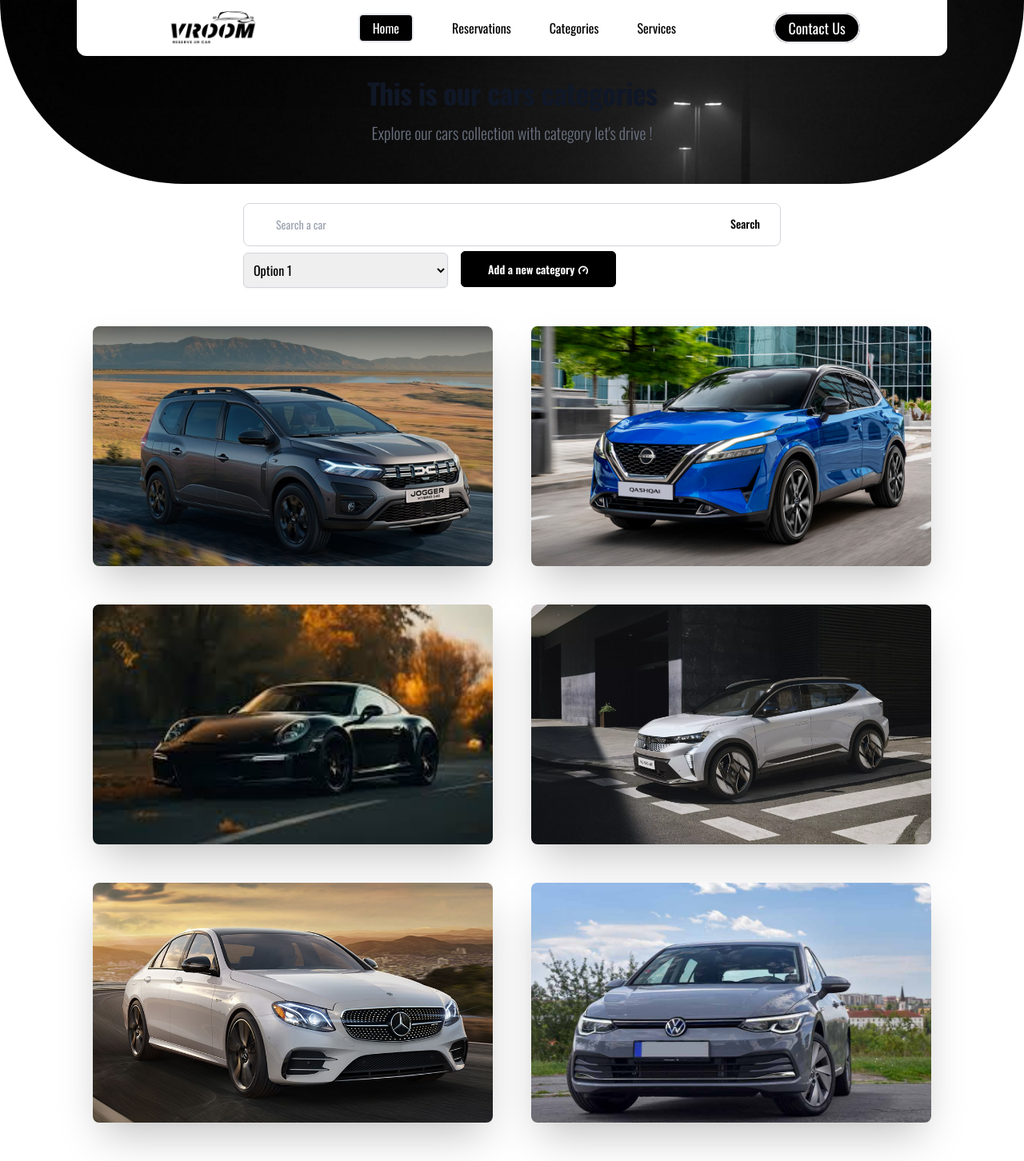
After one commit to BensaltanaHoussam/VROOM, a PHP site: page /Dashboard/page/categories.php in a window 1280 px wide. The commit adds this page. Shown: the whole page at 80% size. Run offline with PHP 8.4, Linux system fonts and the light colour scheme; some libraries are stand-ins or nearby versions.

```diff
--- /dev/null
+++ b/Dashboard/page/categories.php
@@ -0,0 +1,348 @@
+<!DOCTYPE html>
+<html lang="fr">
+
+<head>
+    <meta charset="UTF-8">
+    <meta name="viewport" content="width=device-width, initial-scale=1.0">
+    <title>Vroom</title>
+    <link rel="stylesheet" href="../../public/css/style.css">
+    <script src="https://cdn.tailwindcss.com"></script>
+    <link href="https://cdn.jsdelivr.net/npm/remixicon@4.5.0/fonts/remixicon.css" rel="stylesheet" />
+    <link rel="preconnect" href="https://fonts.googleapis.com">
+    <link rel="preconnect" href="https://fonts.gstatic.com" crossorigin>
+    <link href="https://fonts.googleapis.com/css2?family=Oswald:wght@200..700&family=Outfit:wght@100..900&display=swap"
+        rel="stylesheet">
+    <link href="https://cdn.jsdelivr.net/npm/remixicon@4.5.0/fonts/remixicon.css" rel="stylesheet" />
+
+</head>
+
+<body>
+    <!-- FIRST SECTION -->
+    <section class="landingPage h-[230px] flex flex-col items-center rounded-b-full">
+        <div
+            class="flex fixed z-40 rounded-b-xl w-[85%]  justify-around gap-24 items-center py-3  md:px-24 bg-white shadow-2xl">
+            <a href="./home.php"><img class="w-[120px]" src="../../public/img/logo.png" alt="logo"></a>
+            <div class="flex gap-12 items-center">
+                <a class=" bg-black text-white border-2 hover:bg-white hover:border-2 hover:text-black py-1 px-4 rounded-md transform duration-300"
+                    href="./home.php">Home</a>
+                <a href="./historique.php">Reservations</a>
+                <a href="./categories.php">Categories</a>
+                <a href="./categories.php">Services</a>
+            </div>
+            <div>
+                <a href="#"
+                    class="text-white text-lg bg-black border-2 rounded-3xl py-1 px-4 hover:text-black hover:bg-white hover:border-black transform duration-300  ">Contact
+                    Us</a>
+            </div>
+        </div>
+
+        <div class=" bg-center gap-12 bg-cover   h-[100vh]  lg:pt-0 mt-24">
+
+            <div class="mx-auto max-w-screen-sm text-center">
+                <h2 class="mb-4 text-4xl tracking-tight font-extrabold text-gray-900 dark:text-white">This is our cars
+                    categories</h2>
+                <p class="font-light text-gray-500 lg:mb-16 sm:text-xl dark:text-gray-200">Explore our cars collection
+                    with category let's drive !</p>
+            </div>
+
+
+
+
+        </div>
+
+    </section>
+
+
+    <section>
+        <div class="max-w-2xl mx-auto">
+
+            <form>
+                <label for="default-search" class="mb-2 text-sm font-medium text-white">Search</label>
+                <div class="relative">
+                    <div class="flex absolute inset-y-0 left-0 items-center pl-3 pointer-events-none">
+                        <svg class="w-5 h-5 text-white dark:text-white" fill="none" stroke="currentColor"
+                            viewBox="0 0 24 24" xmlns="http://www.w3.org/2000/svg">
+                            <path stroke-linecap="round" stroke-linejoin="round" stroke-width="2"
+                                d="M21 21l-6-6m2-5a7 7 0 11-14 0 7 7 0 0114 0z"></path>
+                        </svg>
+                    </div>
+                    <input type="search" id="default-search"
+                        class="block p-4 pl-10 w-full text-sm text-gray-900 bg-white rounded-lg border border-gray-300 focus:ring-black focus:border-black dark:bg-black dark:border-gray-600 dark:placeholder-gray-400 dark:text-white dark:focus:ring-black dark:focus:border-black"
+                        placeholder="Search a car " required>
+                    <button type="submit"
+                        class="text-black absolute right-2.5 bottom-2.5 bg-white font-medium rounded-lg text-sm px-4 py-2 ">Search</button>
+                </div>
+            </form>
+            <div class="flex gap-4">
+                <div class="w-64 ">
+                    <label for="options" class="block text-gray-700 text-sm font-semibold mb-2"></label>
+                    <select id="options"
+                        class="block w-full p-2 border border-gray-300 rounded-md shadow-sm focus:ring-indigo-500 focus:border-indigo-500">
+                        <option value="option1">Option 1</option>
+                        <option value="option2">Option 2</option>
+                        <option value="option3">Option 3</option>
+                        <option value="option4">Option 4</option>
+                    </select>
+                </div>
+
+                <div class="mt-4 ">
+                    <a href="#"onclick="openAddModal()"
+                        class="rounded-md text-white bg-black px-8 py-2.5 text-sm font-semibold  shadow-sm hover:text-black hover:bg-white border-2 border-black focus-visible:outline focus-visible:outline-2 focus-visible:outline-offset-2 focus-visible:outline-white transform duration-300">Add
+                        a new category <i class="ri-speed-up-fill"></i></a>
+                </div>
+
+            </div>
+
+
+        </div>
+        <div class="flex flex-wrap gap-12 px-4 justify-center py-12">
+            <!-- Image 1 -->
+            <div class="relative group w-[500px] shadow-2xl h-[300px] bg-cover bg-center rounded-lg hover:scale-90 duration-300 hover:cursor-pointer"
+                style="background-image: url('../../public/img/dac.jpg');">
+                <div
+                    class="absolute inset-0 rounded-lg bg-black bg-opacity-50 text-white flex opacity-0 group-hover:opacity-100 transition-opacity duration-300">
+                    <div class=" p-8">
+                        <h3 class="text-2xl font-semibold">Dacia Car Model</h3>
+                        <p class="mt-2 font-light">The Dacia is known for its affordability, reliability, and
+                            efficiency. Perfect
+                            for those looking for a budget-friendly car without compromising on essential features.</p>
+                        <ul class="pb-4 text-sm">
+                            <li><strong>Engine:</strong> 1.0L 3-cylinder engine</li>
+                            <li><strong>Fuel Economy:</strong> 55 MPG</li>
+                            <li><strong>Price:</strong> Starting at $15,000</li>
+                            <li><strong>Features:</strong> Air Conditioning, Bluetooth, Touchscreen, and more!</li>
+                        </ul>
+                        <a href="./historique.php"
+                            class="rounded-md self-end  text-black bg-white px-8 py-1 text-xs font-semibold  shadow-sm hover:text-white hover:bg-black border-2 border-white focus-visible:outline focus-visible:outline-2 focus-visible:outline-offset-2 focus-visible:outline-white transform duration-300">Reserve
+                            now <i class="ri-speed-up-fill"></i></a>
+
+                    </div>
+                </div>
+            </div>
+
+
+            <!-- Image 2 -->
+            <div class="relative group w-[500px] shadow-2xl h-[300px] bg-cover bg-center rounded-lg hover:scale-90 duration-300 hover:cursor-pointer"
+                style="background-image: url('../../public/img/nis.jpg');">
+                <div
+                    class="absolute inset-0 rounded-lg bg-black bg-opacity-50 text-white flex opacity-0 group-hover:opacity-100 transition-opacity duration-300">
+                    <div class="p-8">
+                        <h3 class="text-2xl font-semibold">Nissan Car Model</h3>
+                        <p class="mt-2 font-light">The Nissan car combines sleek design with advanced technology,
+                            offering a smooth ride with modern features. A great choice for those seeking both luxury
+                            and practicality.</p>
+                        <ul class="text-sm pb-4">
+                            <li><strong>Engine:</strong> 1.6L 4-cylinder engine</li>
+                            <li><strong>Fuel Economy:</strong> 45 MPG</li>
+                            <li><strong>Price:</strong> Starting at $22,000</li>
+                            <li><strong>Features:</strong> Advanced Safety Features, Apple CarPlay, Heated Seats, and
+                                more!</li>
+                        </ul>
+                        <a href="#"
+                            class="rounded-md self-end text-black bg-white px-8 py-1 text-xs font-semibold shadow-sm hover:text-white hover:bg-black border-2 border-white focus-visible:outline focus-visible:outline-2 focus-visible:outline-offset-2 focus-visible:outline-white transform duration-300">
+                            Reserve now <i class="ri-speed-up-fill"></i>
+                        </a>
+                    </div>
+                </div>
+
+            </div>
+
+            <!-- Image 3 -->
+            <div class="relative group w-[500px] shadow-2xl h-[300px] bg-cover bg-center rounded-lg hover:scale-90 duration-300 hover:cursor-pointer"
+                style="background-image: url('../../public/img/porch.jpg');">
+                <div
+                    class="absolute inset-0 rounded-lg bg-black bg-opacity-50 text-white flex opacity-0 group-hover:opacity-100 transition-opacity duration-300">
+                    <div class="p-8">
+                        <h3 class="text-2xl font-semibold">Nissan Car Model</h3>
+                        <p class="mt-2 font-light">The Nissan car combines sleek design with advanced technology,
+                            offering a smooth ride with modern features. A great choice for those seeking both luxury
+                            and practicality.</p>
+                        <ul class="text-sm pb-4">
+                            <li><strong>Engine:</strong> 1.6L 4-cylinder engine</li>
+                            <li><strong>Fuel Economy:</strong> 45 MPG</li>
+                            <li><strong>Price:</strong> Starting at $22,000</li>
+                            <li><strong>Features:</strong> Advanced Safety Features, Apple CarPlay, Heated Seats, and
+                                more!</li>
+                        </ul>
+                        <a href="#"
+                            class="rounded-md self-end text-black bg-white px-8 py-1 text-xs font-semibold shadow-sm hover:text-white hover:bg-black border-2 border-white focus-visible:outline focus-visible:outline-2 focus-visible:outline-offset-2 focus-visible:outline-white transform duration-300">
+                            Reserve now <i class="ri-speed-up-fill"></i>
+                        </a>
+                    </div>
+                </div>
+            </div>
+
+            <!-- Image 4 -->
+            <div class="relative group w-[500px] shadow-2xl h-[300px] bg-cover bg-center rounded-lg hover:scale-90 duration-300 hover:cursor-pointer"
+                style="background-image: url('../../public/img/rau.webp');">
+                <div
+                    class="absolute inset-0 rounded-lg bg-black bg-opacity-50 text-white flex opacity-0 group-hover:opacity-100 transition-opacity duration-300">
+                    <div class="p-8">
+                        <h3 class="text-2xl font-semibold">Nissan Car Model</h3>
+                        <p class="mt-2 font-light">The Nissan car combines sleek design with advanced technology,
+                            offering a smooth ride with modern features. A great choice for those seeking both luxury
+                            and practicality.</p>
+                        <ul class="text-sm pb-4">
+                            <li><strong>Engine:</strong> 1.6L 4-cylinder engine</li>
+                            <li><strong>Fuel Economy:</strong> 45 MPG</li>
+                            <li><strong>Price:</strong> Starting at $22,000</li>
+                            <li><strong>Features:</strong> Advanced Safety Features, Apple CarPlay, Heated Seats, and
+                                more!</li>
+                        </ul>
+                        <a href="#"
+                            class="rounded-md self-end text-black bg-white px-8 py-1 text-xs font-semibold shadow-sm hover:text-white hover:bg-black border-2 border-white focus-visible:outline focus-visible:outline-2 focus-visible:outline-offset-2 focus-visible:outline-white transform duration-300">
+                            Reserve now <i class="ri-speed-up-fill"></i>
+                        </a>
+                    </div>
+                </div>
+            </div>
+
+            <!-- Image 5 -->
+            <div class="relative group w-[500px] shadow-2xl h-[300px] bg-cover bg-center rounded-lg hover:scale-90 duration-300 hover:cursor-pointer"
+                style="background-image: url('../../public/img/mer.jpg');">
+                <div
+                    class="absolute inset-0 rounded-lg bg-black bg-opacity-50 text-white flex opacity-0 group-hover:opacity-100 transition-opacity duration-300">
+                    <div class="p-8">
+                        <h3 class="text-2xl font-semibold">Nissan Car Model</h3>
+                        <p class="mt-2 font-light">The Nissan car combines sleek design with advanced technology,
+                            offering a smooth ride with modern features. A great choice for those seeking both luxury
+                            and practicality.</p>
+                        <ul class="text-sm pb-4">
+                            <li><strong>Engine:</strong> 1.6L 4-cylinder engine</li>
+                            <li><strong>Fuel Economy:</strong> 45 MPG</li>
+                            <li><strong>Price:</strong> Starting at $22,000</li>
+                            <li><strong>Features:</strong> Advanced Safety Features, Apple CarPlay, Heated Seats, and
+                                more!</li>
+                        </ul>
+                        <a href="#"
+                            class="rounded-md self-end text-black bg-white px-8 py-1 text-xs font-semibold shadow-sm hover:text-white hover:bg-black border-2 border-white focus-visible:outline focus-visible:outline-2 focus-visible:outline-offset-2 focus-visible:outline-white transform duration-300">
+                            Reserve now <i class="ri-speed-up-fill"></i>
+                        </a>
+                    </div>
+                </div>
+            </div>
+
+            <!-- Image 6 -->
+            <div class="relative group w-[500px] shadow-2xl h-[300px] bg-cover bg-center rounded-lg hover:scale-90 duration-300 hover:cursor-pointer"
+                style="background-image: url('../../public/img/volz.jpg');">
+                <div
+                    class="absolute inset-0 rounded-lg bg-black bg-opacity-50 text-white flex opacity-0 group-hover:opacity-100 transition-opacity duration-300">
+                    <div class="p-8">
+                        <h3 class="text-2xl font-semibold">Nissan Car Model</h3>
+                        <p class="mt-2 font-light">The Nissan car combines sleek design with advanced technology,
+                            offering a smooth ride with modern features. A great choice for those seeking both luxury
+                            and practicality.</p>
+                        <ul class="text-sm pb-4">
+                            <li><strong>Engine:</strong> 1.6L 4-cylinder engine</li>
+                            <li><strong>Fuel Economy:</strong> 45 MPG</li>
+                            <li><strong>Price:</strong> Starting at $22,000</li>
+                            <li><strong>Features:</strong> Advanced Safety Features, Apple CarPlay, Heated Seats, and
+                                more!</li>
+                        </ul>
+                        <a href="#"
+                            class="rounded-md self-end text-black bg-white px-8 py-1 text-xs font-semibold shadow-sm hover:text-white hover:bg-black border-2 border-white focus-visible:outline focus-visible:outline-2 focus-visible:outline-offset-2 focus-visible:outline-white transform duration-300">
+                            Reserve now <i class="ri-speed-up-fill"></i>
+                        </a>
+                    </div>
+                </div>
+            </div>
+        </div>
+    </section>
+
+
+
+    <!-- Add Category Modal -->
+    <div id="addCategoryModal" class="fixed inset-0 bg-black bg-opacity-50 hidden items-center justify-center z-50">
+        <div class="bg-white rounded-xl max-w-md w-full mx-4 shadow-2xl">
+            <div class="p-6">
+                <div class="flex justify-between items-center mb-4">
+                    <h3 class="text-xl font-bold text-black">Ajouter une Catégorie</h3>
+                    <button onclick="closeAddModal()" class="text-gray-400 hover:text-white transition-colors"
+                        aria-label="Fermer">
+                        <i class="fas fa-times"></i>
+                    </button>
+                </div>
+                <form id="addCategoryForm" class="space-y-4" onsubmit="handleSubmit(event)"
+                    enctype="multipart/form-data">
+                    <div>
+                        <label for="categoryName" class="block text-sm font-medium text-gray-700 mb-2">category name </label>
+                        <input type="text" id="categoryName" name="categoryName" required
+                            class="w-full bg-gray-800 text-white rounded-lg px-4 py-2 focus:ring-2 focus:ring-purple-600 transition-all border border-gray-700"
+                            placeholder="enter the name of the category">
+                        <div class="text-red-500 text-xs mt-1 hidden" id="categoryNameError"></div>
+                    </div>
+
+                    <div>
+                        <label for="categoryDesc" class="block text-sm font-medium text-gray-700 mb-2">Description
+                            *</label>
+                        <textarea id="categoryDesc" name="categoryDesc" required
+                            class="w-full bg-gray-800 text-white rounded-lg px-4 py-2 focus:ring-2 focus:ring-purple-600 transition-all border border-gray-700"
+                            rows="3" placeholder="Write a description"></textarea>
+                        <div class="text-red-500 text-xs mt-1 hidden" id="categoryDescError"></div>
+                    </div>
+
+                    <div>
+                        <label for="categoryName" class="block text-sm font-medium text-gray-700 mb-2">category name </label>
+                        <input type="text" id="categoryName" name="categoryName" required
+                            class="w-full bg-gray-800 text-white rounded-lg px-4 py-2 focus:ring-2 focus:ring-purple-600 transition-all border border-gray-700"
+                            placeholder="enter the name of the category">
+                        <div class="text-red-500 text-xs mt-1 hidden" id="categoryNameError"></div>
+                    </div>
+
+
+                    <div class="flex justify-end space-x-3 pt-4">
+                        <button type="button" onclick="closeAddModal()"
+                            class="px-4 py-2 bg-white text-black border-black border-2 rounded-lg hover:bg-black hover:text-white transition-colors">
+                            Annuler
+                        </button>
+                        <button type="submit" id="submitBtn"
+                            class="px-4 py-2 bg-black text-white border-black border-2 rounded-lg hover:bg-white hover:text-black transition-colors">
+                            <span>Ajouter</span>
+                            <div id="loadingSpinner" class="hidden ml-2">
+                                <i class="fas fa-spinner fa-spin"></i>
+                            </div>
+                        </button>
+                    </div>
+                </form>
+            </div>
+        </div>
+    </div>
+
+
+    <script>
+
+        function openAddModal() {
+            document.getElementById('addCategoryModal').classList.remove('hidden');
+            document.getElementById('addCategoryModal').classList.add('flex');
+        }
+
+        function closeAddModal() {
+            const modal = document.getElementById('addCategoryModal');
+            modal.classList.add('hidden');
+            document.getElementById('addCategoryForm').reset();
+            document.getElementById('imagePreview').classList.add('hidden');
+        }
+
+
+    </script>
+
+
+
+
+
+
+
+
+
+
+
+
+
+
+
+
+
+
+
+
+</body>
```
Also changed, not shown: Dashboard/index.php (added, +280 -0 lines), app/class/user.php (+12 -0 lines), authentification/login.php (+32 -2 lines), 2 other files.
